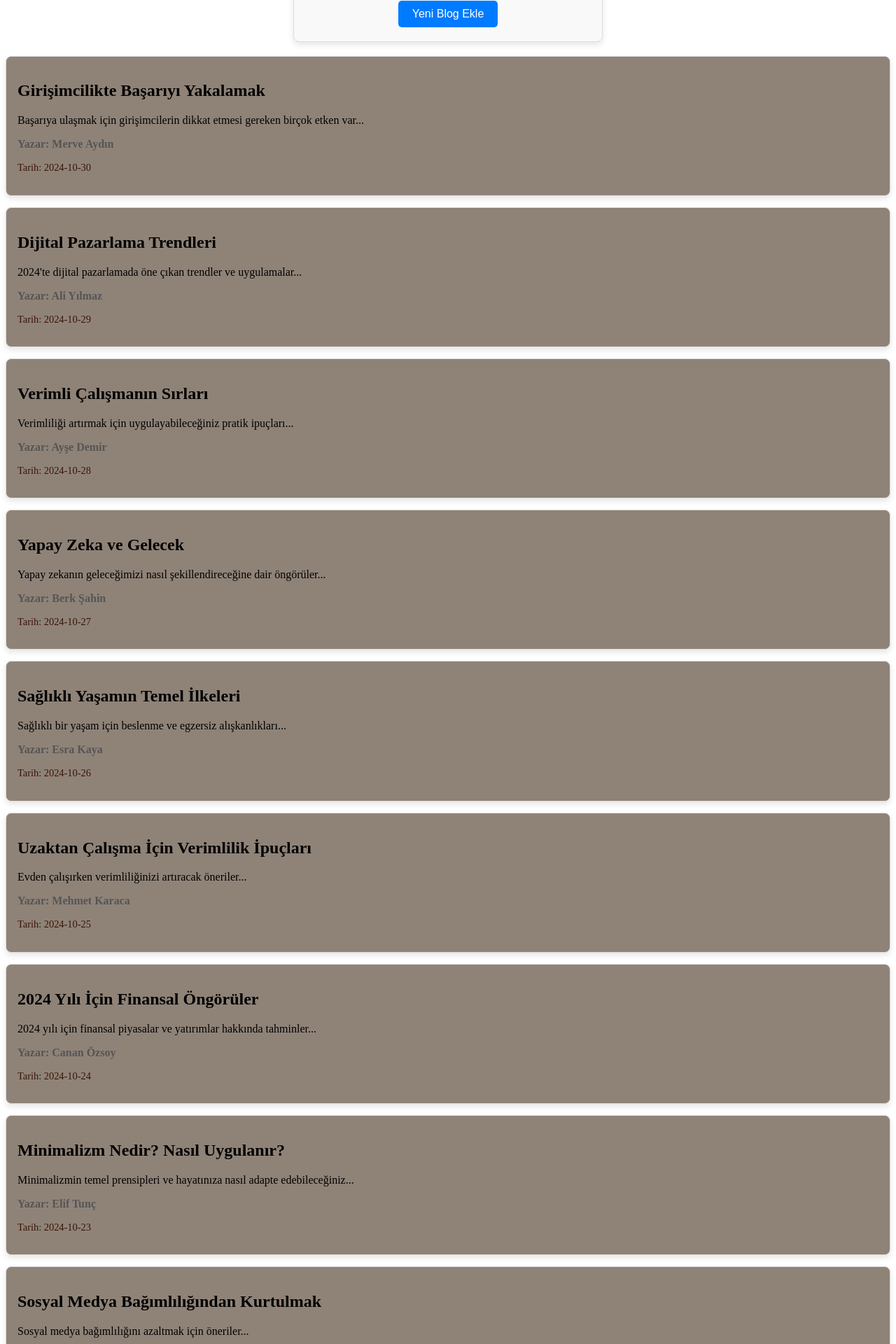
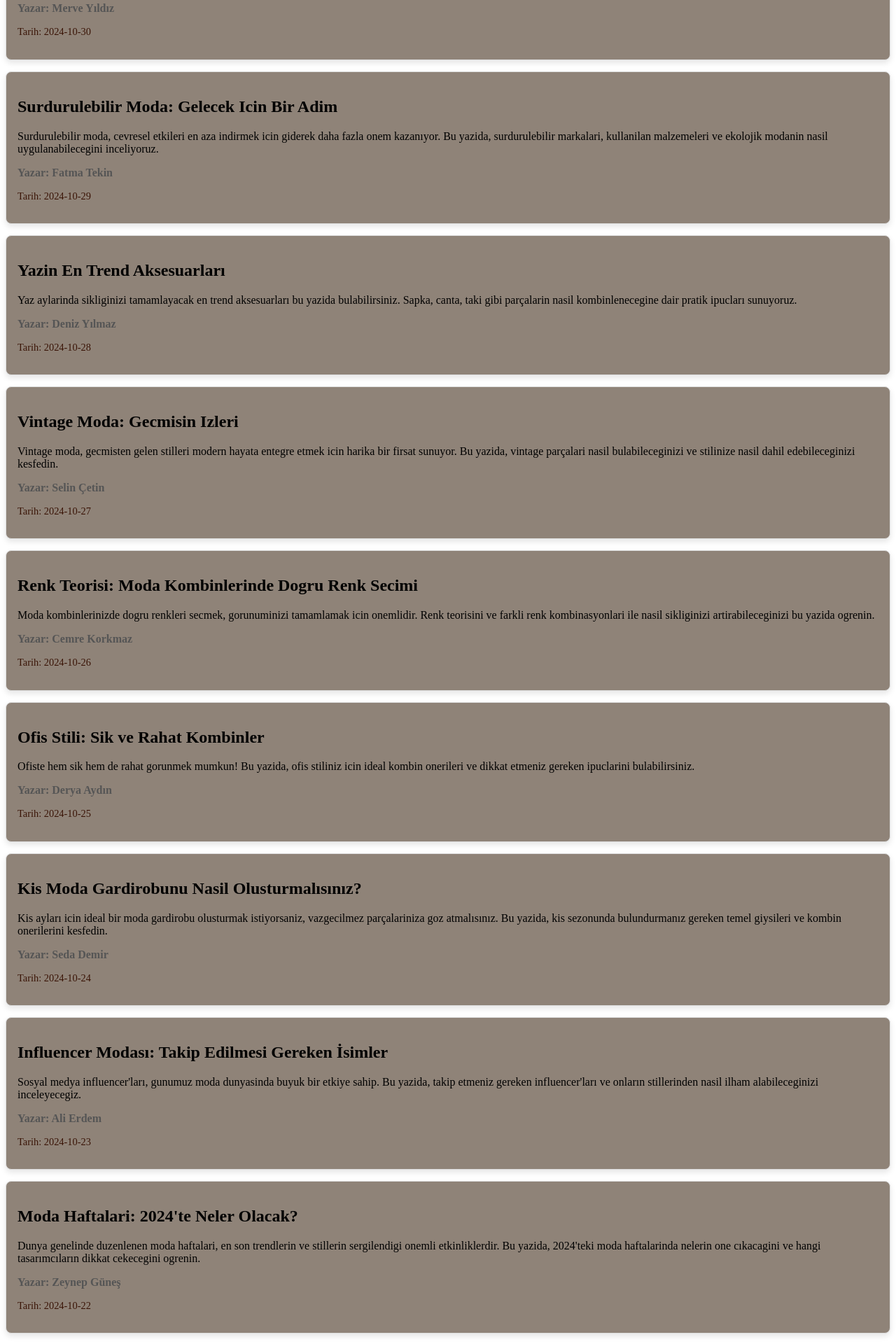
Before and after one commit to dev-ebruates/blog-yonetimi, a React (Vite) app: page / in a window 1280 px wide. Shown: the part 700-2620 px from the top of the page at 70% size. Built offline with nearby package versions, Linux system fonts and the light colour scheme.

Commit message:
data güncellendi

```diff
--- a/src/components/BlogList/BlogList.jsx
+++ b/src/components/BlogList/BlogList.jsx
@@ -14,7 +14,7 @@ const BlogList = () => {
 
   return (
       <div className="blog-list-container">
-          <AddNewBlog onAddBlog={handleAddBlog} />
+
           {blogPosts.map((post, index) => (
               <BlogItem
                   key={index}
@@ -24,6 +24,7 @@ const BlogList = () => {
                   tarih={post.tarih}
               />
           ))}
+           <AddNewBlog onAddBlog={handleAddBlog} />
       </div>
   );
 };
--- a/src/data/blogData.js
+++ b/src/data/blogData.js
@@ -1,63 +1,63 @@
 export const blogData = [
   {
-      "baslik": "Girişimcilikte Başarıyı Yakalamak",
-      "icerik": "Başarıya ulaşmak için girişimcilerin dikkat etmesi gereken birçok etken var...",
-      "yazar": "Merve Aydın",
+    "baslik": "2024 Sonbahar/Kis Moda Trendleri",
+    "icerik": "2024 sonbahar ve kis sezonunda o­ne cikan moda trendlerini kesfedin. Parlak renkler, buyuk omuzlar ve rahat kesimler bu sezonun en dikkat cekici parçalari arasinda. Bu yazida, bu trendleri nasil kombinleyebileceginizi ve stilinizi nasil yansitacaginizı ogrenebilirsiniz.",
+    "yazar": "Ece Polat",
+    "tarih": "2024-10-31"
+  },
+  {
+    "baslik": "Klasik Parcaların Modern Yorumu",
+    "icerik": "Klasik moda parçalari her zaman gecerliğini korur. Ancak, onları modern bir sekilde nasil yorumlayabileceginizi bu yazida kesfedin. Bir blazer ceket, beyaz gomlek veya klasik bir elbise ile neler yapabileceginizi ogrenin.",
+    "yazar": "Merve Yıldız",
     "tarih": "2024-10-30"
   },
   {
-      "baslik": "Dijital Pazarlama Trendleri",
-      "icerik": "2024'te dijital pazarlamada öne çıkan trendler ve uygulamalar...",
-      "yazar": "Ali Yılmaz",
+    "baslik": "Surdurulebilir Moda: Gelecek Icin Bir Adim",
+    "icerik": "Surdurulebilir moda, cevresel etkileri en aza indirmek icin giderek daha fazla onem kazanıyor. Bu yazida, surdurulebilir markalari, kullanilan malzemeleri ve ekolojik modanin nasil uygulanabilecegini inceliyoruz.",
+    "yazar": "Fatma Tekin",
     "tarih": "2024-10-29"
   },
   {
-      "baslik": "Verimli Çalışmanın Sırları",
-      "icerik": "Verimliliği artırmak için uygulayabileceğiniz pratik ipuçları...",
-      "yazar": "Ayşe Demir",
+    "baslik": "Yazin En Trend Aksesuarları",
+    "icerik": "Yaz aylarinda sikliginizi tamamlayacak en trend aksesuarları bu yazida bulabilirsiniz. Sapka, canta, taki gibi parçalarin nasil kombinlenecegine dair pratik ipucları sunuyoruz.",
+    "yazar": "Deniz Yılmaz",
     "tarih": "2024-10-28"
   },
   {
-      "baslik": "Yapay Zeka ve Gelecek",
-      "icerik": "Yapay zekanın geleceğimizi nasıl şekillendireceğine dair öngörüler...",
-      "yazar": "Berk Şahin",
+    "baslik": "Vintage Moda: Gecmisin Izleri",
+    "icerik": "Vintage moda, gecmisten gelen stilleri modern hayata entegre etmek icin harika bir firsat sunuyor. Bu yazida, vintage parçalari nasil bulabileceginizi ve stilinize nasil dahil edebileceginizi kesfedin.",
+    "yazar": "Selin Çetin",
     "tarih": "2024-10-27"
   },
   {
-      "baslik": "Sağlıklı Yaşamın Temel İlkeleri",
-      "icerik": "Sağlıklı bir yaşam için beslenme ve egzersiz alışkanlıkları...",
-      "yazar": "Esra Kaya",
+    "baslik": "Renk Teorisi: Moda Kombinlerinde Dogru Renk Secimi",
+    "icerik": "Moda kombinlerinizde dogru renkleri secmek, gorunuminizi tamamlamak icin onemlidir. Renk teorisini ve farkli renk kombinasyonlari ile nasil sikliginizi artirabileceginizi bu yazida ogrenin.",
+    "yazar": "Cemre Korkmaz",
     "tarih": "2024-10-26"
   },
   {
-      "baslik": "Uzaktan Çalışma İçin Verimlilik İpuçları",
-      "icerik": "Evden çalışırken verimliliğinizi artıracak öneriler...",
-      "yazar": "Mehmet Karaca",
+    "baslik": "Ofis Stili: Sik ve Rahat Kombinler",
+    "icerik": "Ofiste hem sik hem de rahat gorunmek mumkun! Bu yazida, ofis stiliniz icin ideal kombin onerileri ve dikkat etmeniz gereken ipuclarini bulabilirsiniz.",
+    "yazar": "Derya Aydın",
     "tarih": "2024-10-25"
   },
   {
-      "baslik": "2024 Yılı İçin Finansal Öngörüler",
-      "icerik": "2024 yılı için finansal piyasalar ve yatırımlar hakkında tahminler...",
-      "yazar": "Canan Özsoy",
+    "baslik": "Kis Moda Gardirobunu Nasil Olusturmalısınız?",
+    "icerik": "Kis ayları icin ideal bir moda gardirobu olusturmak istiyorsaniz, vazgecilmez parçalariniza goz atmalısınız. Bu yazida, kis sezonunda bulundurmanız gereken temel giysileri ve kombin onerilerini kesfedin.",
+    "yazar": "Seda Demir",
     "tarih": "2024-10-24"
   },
   {
-      "baslik": "Minimalizm Nedir? Nasıl Uygulanır?",
-      "icerik": "Minimalizmin temel prensipleri ve hayatınıza nasıl adapte edebileceğiniz...",
-      "yazar": "Elif Tunç",
+    "baslik": "Influencer Modası: Takip Edilmesi Gereken İsimler",
+    "icerik": "Sosyal medya influencer'ları, gunumuz moda dunyasinda buyuk bir etkiye sahip. Bu yazida, takip etmeniz gereken influencer'ları ve onların stillerinden nasil ilham alabileceginizi inceleyecegiz.",
+    "yazar": "Ali Erdem",
     "tarih": "2024-10-23"
   },
   {
-      "baslik": "Sosyal Medya Bağımlılığından Kurtulmak",
-      "icerik": "Sosyal medya bağımlılığını azaltmak için öneriler...",
-      "yazar": "Deniz Çelik",
+    "baslik": "Moda Haftalari: 2024'te Neler Olacak?",
+    "icerik": "Dunya genelinde duzenlenen moda haftalari, en son trendlerin ve stillerin sergilendigi onemli etkinliklerdir. Bu yazida, 2024'teki moda haftalarinda nelerin one cıkacagini ve hangi tasarımcıların dikkat cekecegini ogrenin.",
+    "yazar": "Zeynep Güneş",
     "tarih": "2024-10-22"
-  },
-  {
-      "baslik": "Kariyer Gelişiminde Mentörlüğün Rolü",
-      "icerik": "Mentörlüğün kariyer gelişimindeki etkisi ve önemine dair bilgiler...",
-      "yazar": "Gülhan Özcan",
-      "tarih": "2024-10-21"
   }
 ]
-export default blogData
+export default blogData;
```
Lines whose indentation alone changed are shown as unchanged.
